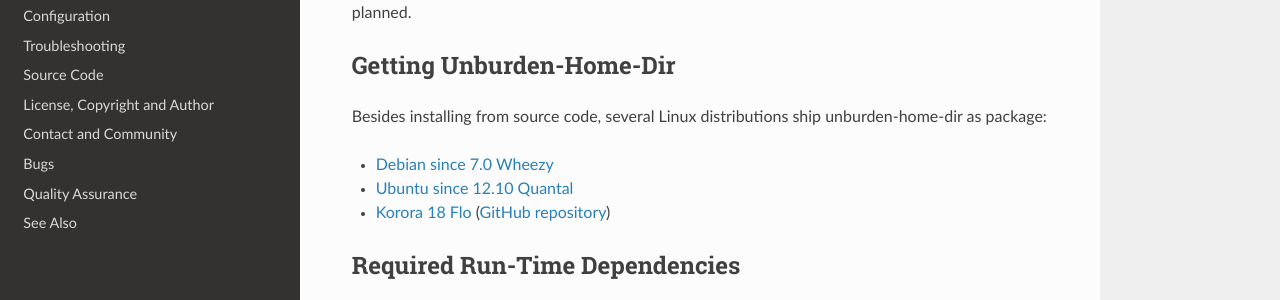
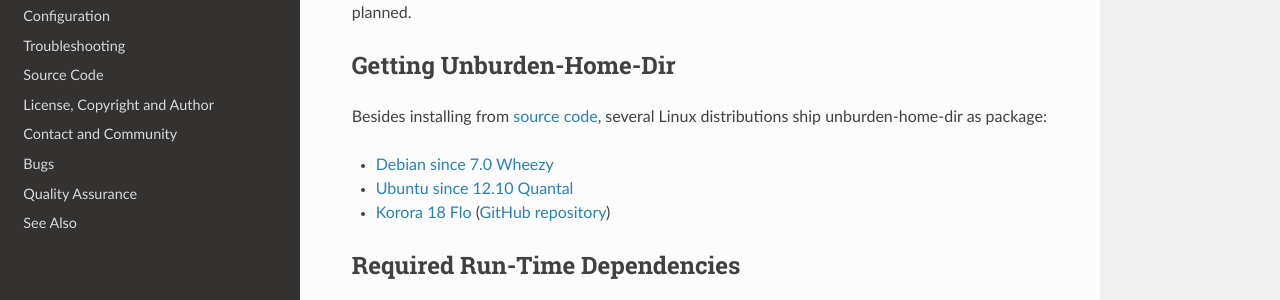
Before and after one commit to xtaran/unburden-home-dir, an MkDocs documentation site: the page built from docs/installation.md, in a window 1280 px wide and 900 px high. Shown: the part 331-631 px from the top of the window. Built offline with MkDocs 1.6.1, drawn with Linux system fonts in a browser that asks for light colours; nearby versions of some CDN libraries; old or Windows-style settings are respelled for this version of MkDocs; part of the change alters nothing that is shown.

Commit message:
Cross reference between now separated docs

```diff
--- a/docs/installation.md
+++ b/docs/installation.md
@@ -16,8 +16,8 @@ CPAN-compatible) is planned.
 Getting Unburden-Home-Dir
 -------------------------
 
-Besides installing from source code, several Linux distributions ship
-unburden-home-dir as package:
+Besides installing from [source code](source-code.md), several Linux
+distributions ship unburden-home-dir as package:
 
 * [Debian since 7.0 Wheezy](http://packages.debian.org/unburden-home-dir)
 * [Ubuntu since 12.10 Quantal](http://packages.ubuntu.com/unburden-home-dir)
```
